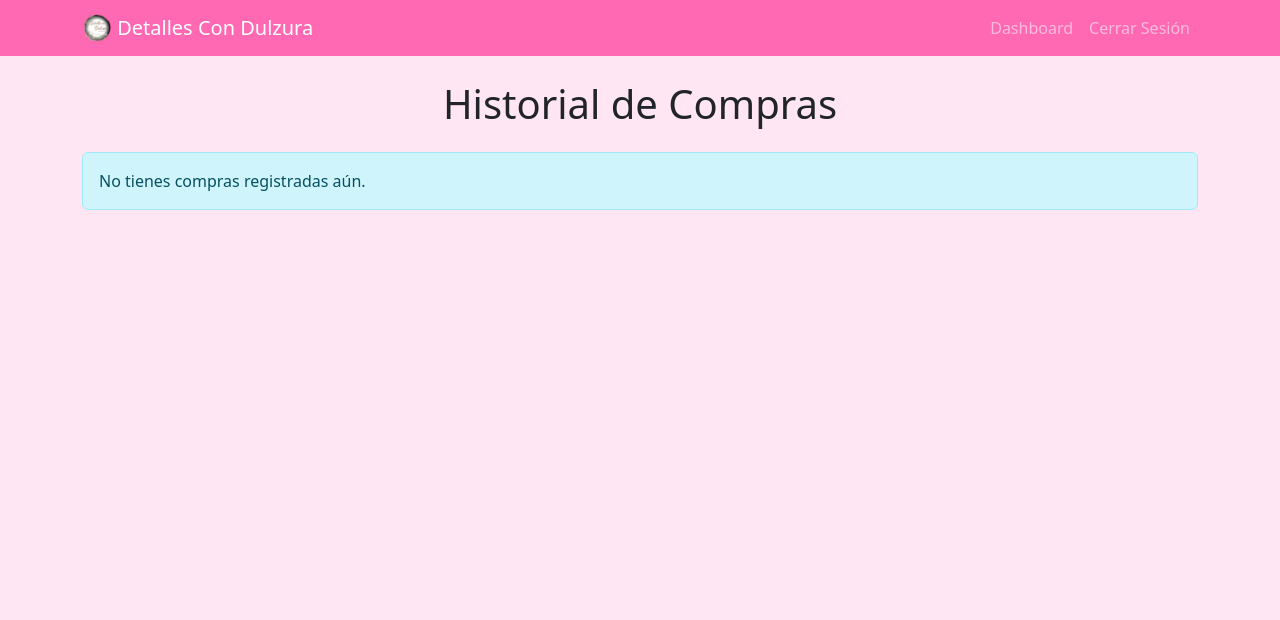
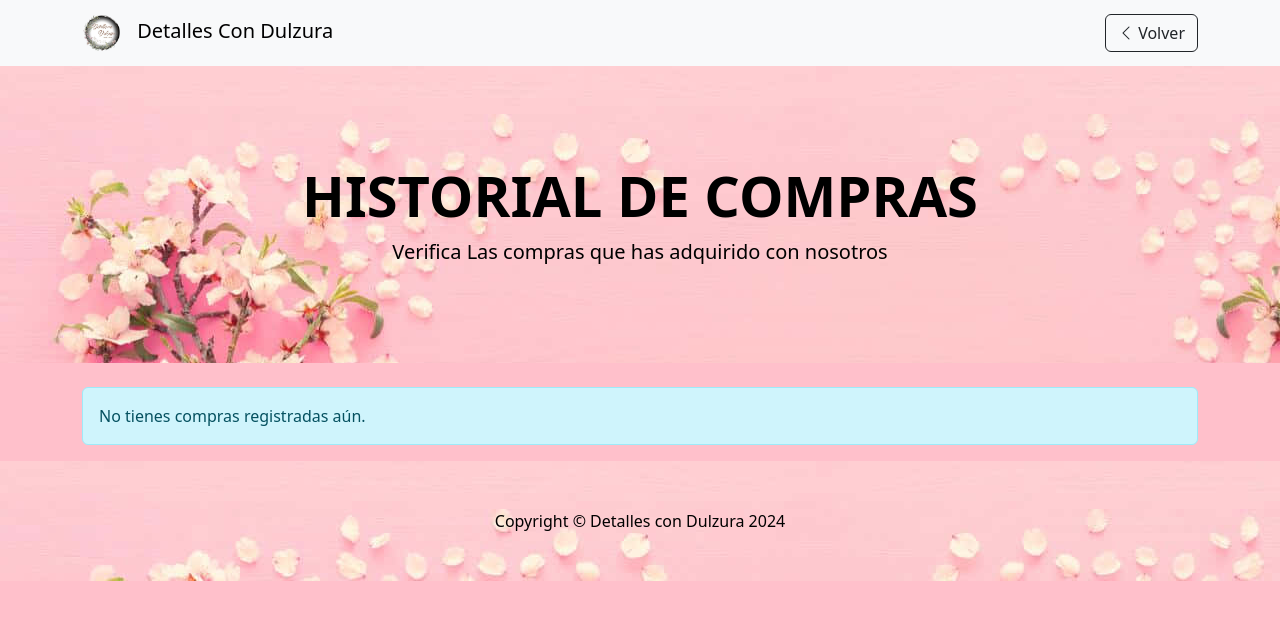
Before and after one commit to jhonmoreno1992/Proyecto_final, a PHP site: page /historial_compras.php in a window 1280 px wide. Shown: the top 620 px of the page. Run offline with PHP 8.4, Linux system fonts and the light colour scheme; the visitor is signed in with stand-in values (Sample User, id 1); data that the repository does not hold is empty.

Commit message:
Avancefinal

```diff
--- /dev/null
+++ b/asset/stylehistory.css
@@ -0,0 +1,19 @@
+body {
+    background-color: pink !important;
+}
+
+.card {
+    background-color: #df5885 !important;
+    border-radius: 15px;
+    box-shadow: 0 0 10px rgba(0, 0, 0, 0.1);
+}
+
+.btn-primary {
+    background-color: #FF1493;
+    border-color: #FF1493;
+}
+
+.btn-primary:hover {
+    background-color: #FF69B4;
+    border-color: #FF69B4;
+}
--- a/controlador/obtener_historial.php
+++ b/controlador/obtener_historial.php
@@ -21,7 +21,7 @@ if (!$db) {
 $usuario_id = $_SESSION['usuario_id'];
 
 $query = "SELECT c.compra_id, c.fecha, c.total, c.estado, c.direccion_envio, c.metodo_pago
-          FROM compras c
+          FROM compras c JOIN detalles_compra dc ON c.compra_id = dc.compra_id
           WHERE c.idusuario = :usuario_id
           ORDER BY c.fecha DESC";
 $stmt = $db->prepare($query);
--- a/vista/dashboard.php
+++ b/vista/dashboard.php
@@ -45,7 +45,7 @@ $productos = $producto->obtenerProductosAleatorios(8);
             </button>
             <div class="collapse navbar-collapse" id="navbarSupportedContent">
                 <ul class="navbar-nav me-auto mb-2 mb-lg-0 ms-lg-4">
-                    <li class="nav-item"><a class="nav-link" href="#!">Manual</a></li>
+                    <li class="nav-item"><a class="nav-link" href="manual.php">Manual</a></li>
                     <li class="nav-item"><a class="nav-link" href="nosotros.php">Nosotros</a></li>
                     <li class="nav-item dropdown">
                         <a class="nav-link dropdown-toggle" id="navbarDropdown" href="#" role="button" data-bs-toggle="dropdown" aria-expanded="false">Categorias</a>
--- a/vista/historial_compras.php
+++ b/vista/historial_compras.php
@@ -15,15 +15,16 @@ $conn = $conexion->getConection();
 
 $stmt = $conn->prepare("
     SELECT c.compra_id, c.fecha, c.total, c.estado, c.direccion_envio, c.metodo_pago,
-           GROUP_CONCAT(CONCAT(dc.cantidad, 'x ', p.nombre) SEPARATOR ', ') AS productos
+           GROUP_CONCAT(CONCAT(dc.cantidad, 'x ', p.nombreproducto) SEPARATOR ', ') AS productos
     FROM compras c
     JOIN detalles_compra dc ON c.compra_id = dc.compra_id
-    JOIN productos p ON dc.idproducto = p.id
-    WHERE c.idusuario = ?
+    JOIN producto p ON dc.idproducto = p.idproducto
+    WHERE c.idusuario = :userId
     GROUP BY c.compra_id
     ORDER BY c.fecha DESC
 ");
-$stmt->execute([$userId]);
+$stmt->bindParam(':userId', $userId, PDO::PARAM_INT);
+$stmt->execute();
 $historial = $stmt->fetchAll(PDO::FETCH_ASSOC);
 ?>
 
@@ -34,60 +35,35 @@ $historial = $stmt->fetchAll(PDO::FETCH_ASSOC);
     <meta charset="UTF-8">
     <meta name="viewport" content="width=device-width, initial-scale=1.0">
     <title>Historial de Compras - Detalles Con Dulzura</title>
+    <link rel="stylesheet" href="../asset/stylehistory.css">
     <link href="https://cdn.jsdelivr.net/npm/bootstrap@5.3.0/dist/css/bootstrap.min.css" rel="stylesheet">
     <link rel="stylesheet" href="https://cdnjs.cloudflare.com/ajax/libs/bootstrap-icons/1.10.0/font/bootstrap-icons.min.css">
-    <style>
-        body {
-            background-color: #FFE6F2;
-        }
 
-        .navbar {
-            background-color: #FF69B4 !important;
-        }
-
-        .card {
-            background-color: #FFF0F5;
-            border-radius: 15px;
-            box-shadow: 0 0 10px rgba(0, 0, 0, 0.1);
-        }
-
-        .btn-primary {
-            background-color: #FF1493;
-            border-color: #FF1493;
-        }
-
-        .btn-primary:hover {
-            background-color: #FF69B4;
-            border-color: #FF69B4;
-        }
-    </style>
 </head>
 
 <body>
-    <nav class="navbar navbar-expand-lg navbar-dark">
+    <nav class="navbar navbar-light bg-light">
         <div class="container">
             <a class="navbar-brand" href="#">
-                <img src="../asset/custom/logo.png" alt="Logo" width="30" height="30" class="d-inline-block align-top">
+                <img src="../asset/custom/logo.png" alt="Logo" style="width: 40px; height: 40px; margin-right: 10px;">
                 Detalles Con Dulzura
             </a>
-            <button class="navbar-toggler" type="button" data-bs-toggle="collapse" data-bs-target="#navbarNav" aria-controls="navbarNav" aria-expanded="false" aria-label="Toggle navigation">
-                <span class="navbar-toggler-icon"></span>
+            <button class="btn btn-outline-dark" type="button" onclick="window.history.back();">
+                <i class="bi bi-chevron-left"></i>
+                Volver
             </button>
-            <div class="collapse navbar-collapse" id="navbarNav">
-                <ul class="navbar-nav ms-auto">
-                    <li class="nav-item">
-                        <a class="nav-link" href="dashboard.php">Dashboard</a>
-                    </li>
-                    <li class="nav-item">
-                        <a class="nav-link" href="logout.php">Cerrar Sesión</a>
-                    </li>
-                </ul>
+        </div>
+    </nav>
+    <header class="bg-dark py-5" style="background:url('../asset/custom/imagen2.jpg')">
+        <div class="container px-4 px-lg-5 my-5">
+            <div class="text-center text-black">
+                <h1 class="display-4 fw-bolder">HISTORIAL DE COMPRAS</h1>
+                <p class="lead fw-normal text-black">Verifica Las compras que has adquirido con nosotros</p>
             </div>
         </div>
-    </nav>
+    </header>
 
     <div class="container mt-4">
-        <h1 class="text-center mb-4">Historial de Compras</h1>
         <?php if (empty($historial)): ?>
             <div class="alert alert-info" role="alert">
                 No tienes compras registradas aún.
@@ -112,6 +88,11 @@ $historial = $stmt->fetchAll(PDO::FETCH_ASSOC);
             </div>
         <?php endif; ?>
     </div>
+    <footer class="py-5" style="background:url('../asset/custom/imagen2.jpg')">
+        <div class="container">
+            <p class="m-0 text-center text-black">Copyright &copy; Detalles con Dulzura 2024</p>
+        </div>
+    </footer>
 
     <script src="https://cdn.jsdelivr.net/npm/bootstrap@5.3.0/dist/js/bootstrap.bundle.min.js"></script>
 </body>
```
Also changed, not shown: 1 other file.
